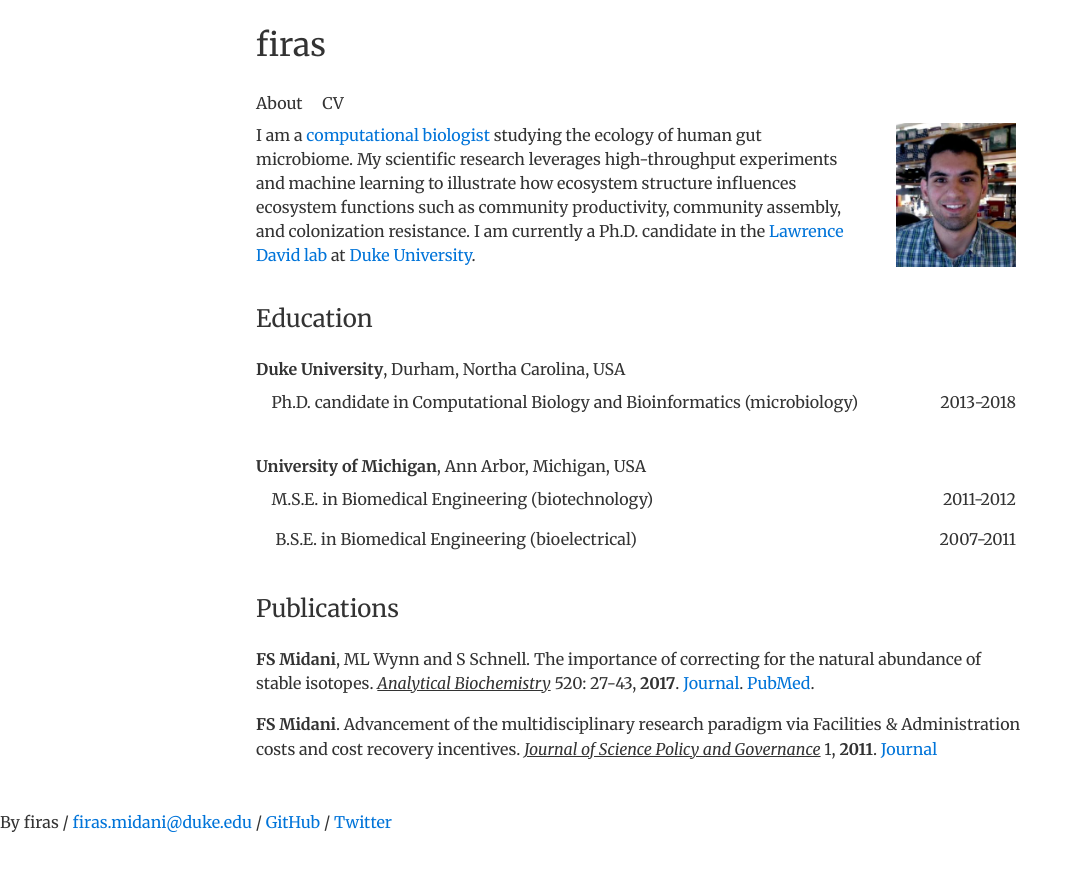
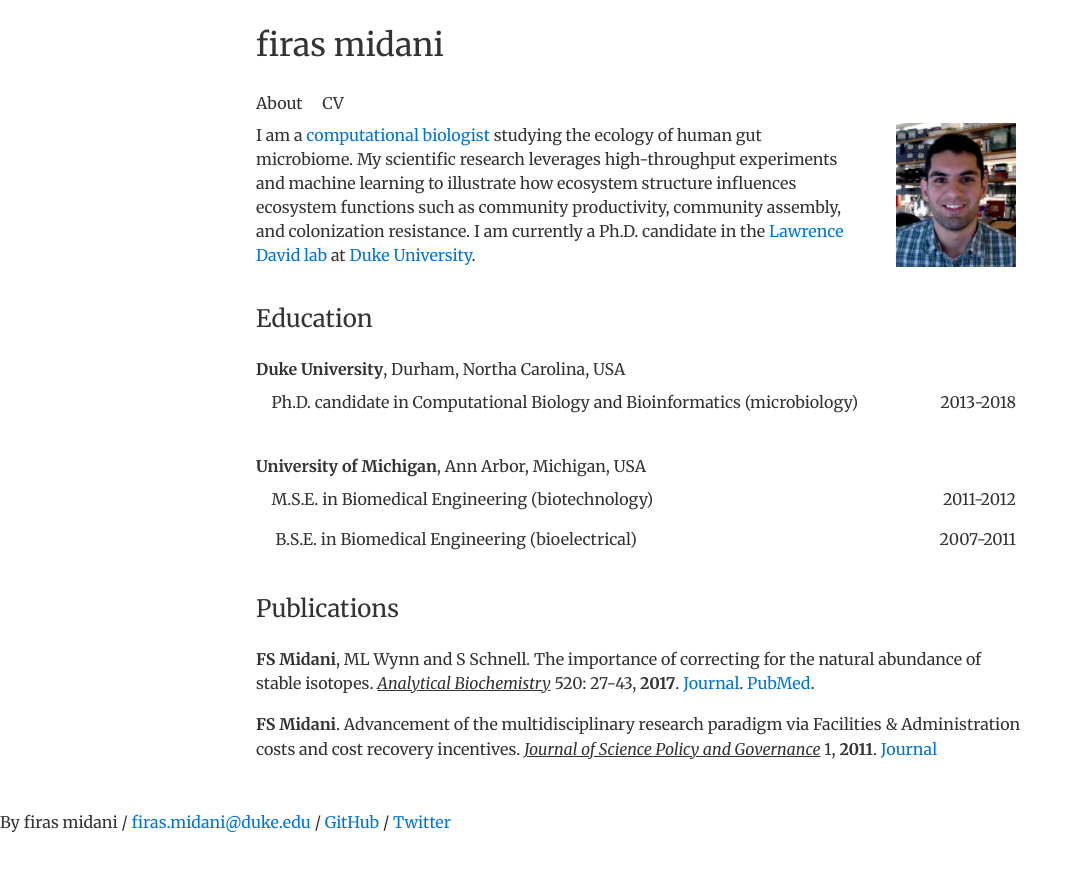
Before and after one commit to firasmidani/firasmidani.github.io, a Jekyll site: the page built from cv/index.html, in a window 1280 px wide. Shown: the top 871 px of the page, without its empty margins (0-1083 px from the left). Built offline with Jekyll 4.4.1, drawn with Linux system fonts in a browser that asks for light colours.

Commit message:
Update _config.yml

```diff
--- a/_config.yml
+++ b/_config.yml
@@ -1,7 +1,7 @@
 #theme: jekyll-theme-cayman
 
 name: Firas S Midani
-title: firas
+title: firas midani
 email: firas.midani@duke.edu
 
 # Build settings
```
